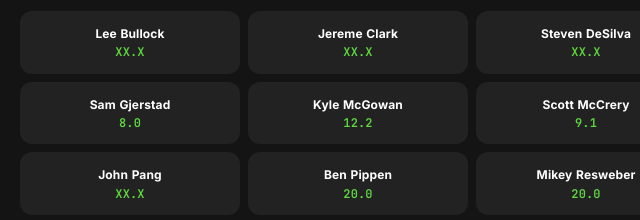
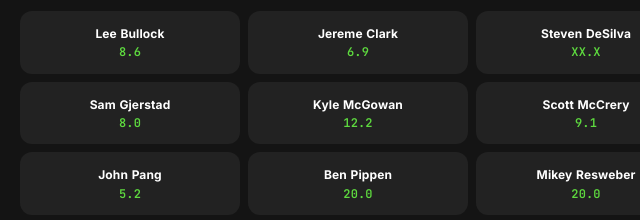
Before and after one commit to jwon-des/2027golftrip, a plain HTML site: page overview.html in a window 1280 px wide. Shown: the part 303-523 px from the top of the page, 168-808 px from the left. Drawn offline with Linux system fonts and the light colour scheme.

Commit message:
Fill in handicaps for Lee Bullock, Jereme Clark, and John Pang.

```diff
--- a/overview.html
+++ b/overview.html
@@ -69,15 +69,15 @@
       <details class="fold" open>
       <summary>Players</summary>
       <ul class="players">
-        <li class="player"><span class="player-name"><span>Lee</span><span>Bullock</span></span><span class="hcp">XX.X</span></li>
-        <li class="player"><span class="player-name"><span>Jereme</span><span>Clark</span></span><span class="hcp">XX.X</span></li>
+        <li class="player"><span class="player-name"><span>Lee</span><span>Bullock</span></span><span class="hcp">8.6</span></li>
+        <li class="player"><span class="player-name"><span>Jereme</span><span>Clark</span></span><span class="hcp">6.9</span></li>
         <li class="player"><span class="player-name"><span>Steven</span><span>DeSilva</span></span><span class="hcp">XX.X</span></li>
         <li class="player"><span class="player-name"><span>Angelo</span><span>Drago</span></span><span class="hcp">XX.X</span></li>
         <li class="player"><span class="player-name"><span>Sam</span><span>Gjerstad</span></span><span class="hcp">8.0</span></li>
         <li class="player"><span class="player-name"><span>Kyle</span><span>McGowan</span></span><span class="hcp">12.2</span></li>
         <li class="player"><span class="player-name"><span>Scott</span><span>McCrery</span></span><span class="hcp">9.1</span></li>
         <li class="player"><span class="player-name"><span>CJ</span><span>Oordt</span></span><span class="hcp">11.7</span></li>
-        <li class="player"><span class="player-name"><span>John</span><span>Pang</span></span><span class="hcp">XX.X</span></li>
+        <li class="player"><span class="player-name"><span>John</span><span>Pang</span></span><span class="hcp">5.2</span></li>
         <li class="player"><span class="player-name"><span>Ben</span><span>Pippen</span></span><span class="hcp">20.0</span></li>
         <li class="player"><span class="player-name"><span>Mikey</span><span>Resweber</span></span><span class="hcp">20.0</span></li>
         <li class="player"><span class="player-name"><span>Josh</span><span>Reznick</span></span><span class="hcp">9.6</span></li>
```
